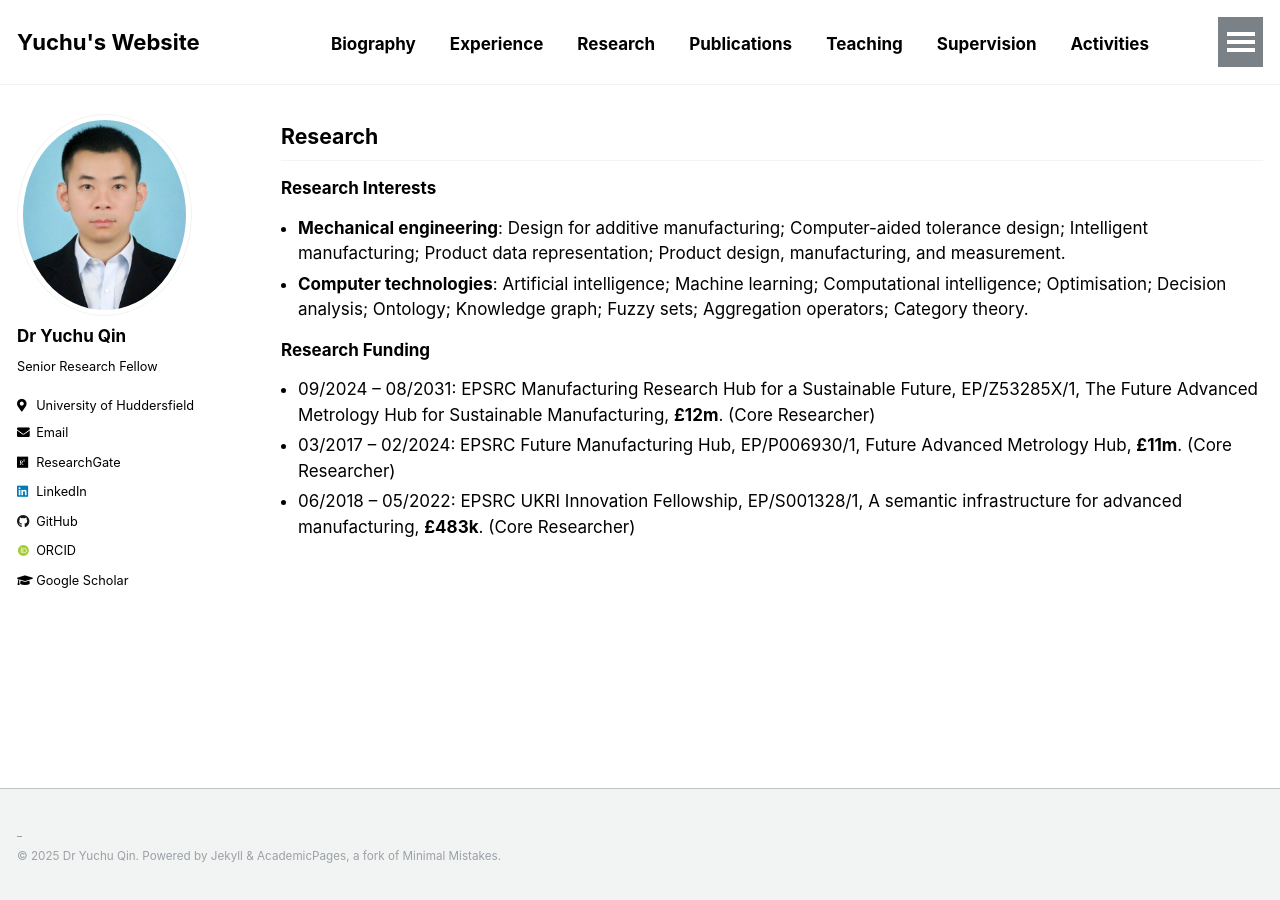
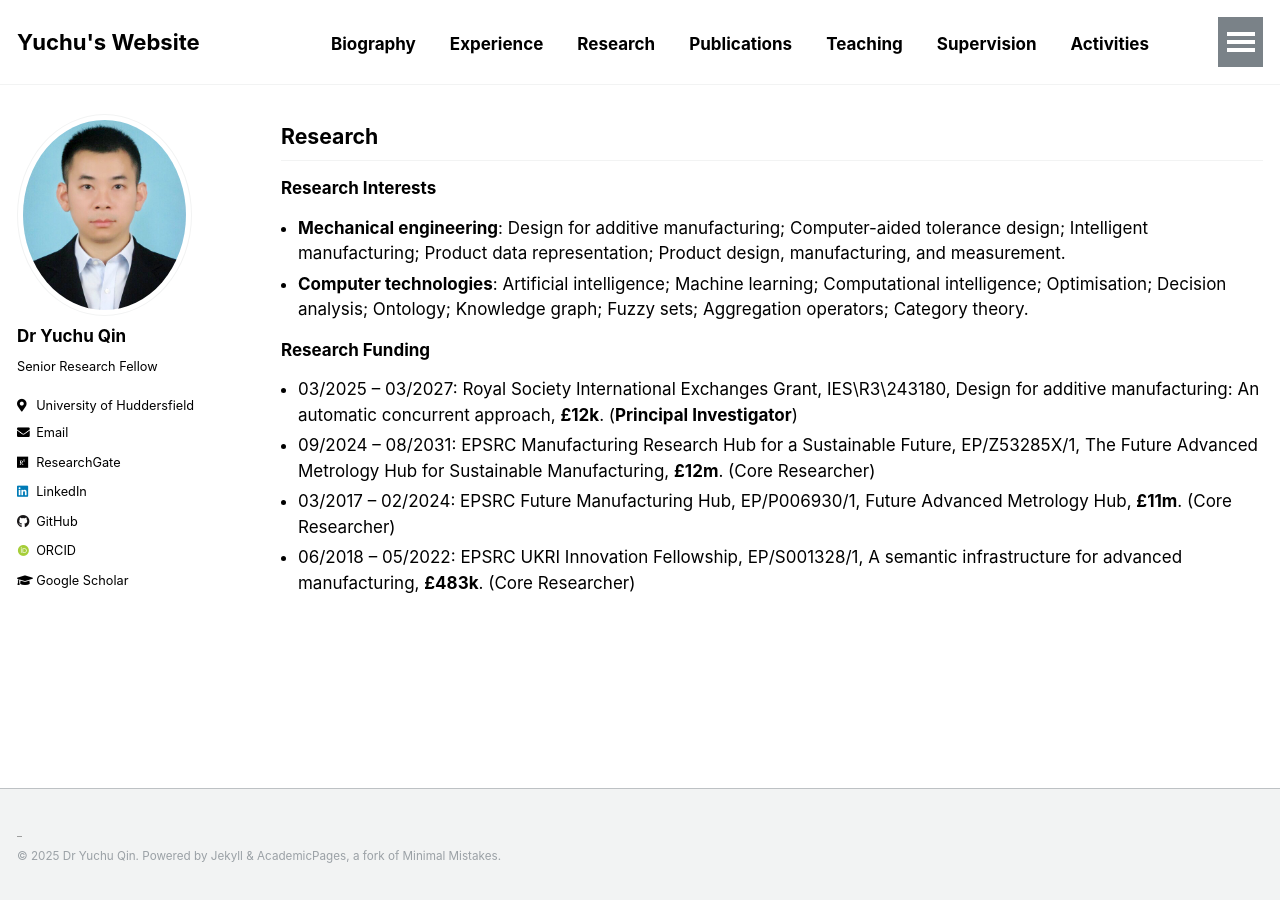
Before and after one commit to yuchu-qin/yuchu-qin.github.io, a Jekyll site: the page built from _pages/research.md, in a window 1280 px wide. Built offline with Jekyll 4.4.1, drawn with Linux system fonts in a browser that asks for light colours; some web fonts are replaced; our own code applies the rules of GitHub Pages for plain Markdown files.

Commit message:
Update research.md

```diff
--- a/_pages/research.md
+++ b/_pages/research.md
@@ -9,6 +9,7 @@ author_profile: true
 - **Computer technologies**: Artificial intelligence; Machine learning; Computational intelligence; Optimisation; Decision analysis; Ontology; Knowledge graph; Fuzzy sets; Aggregation operators; Category theory.
 
 ### Research Funding
+- 03/2025 – 03/2027: Royal Society International Exchanges Grant, IES\R3\243180, Design for additive manufacturing: An automatic concurrent approach, **£12k**. (**Principal Investigator**)
 - 09/2024 – 08/2031: EPSRC Manufacturing Research Hub for a Sustainable Future, EP/Z53285X/1, The Future Advanced Metrology Hub for Sustainable Manufacturing, **£12m**. (Core Researcher)
 - 03/2017 – 02/2024: EPSRC Future Manufacturing Hub, EP/P006930/1, Future Advanced Metrology Hub, **£11m**. (Core Researcher)
 - 06/2018 – 05/2022: EPSRC UKRI Innovation Fellowship, EP/S001328/1, A semantic infrastructure for advanced manufacturing, **£483k**. (Core Researcher)
```
